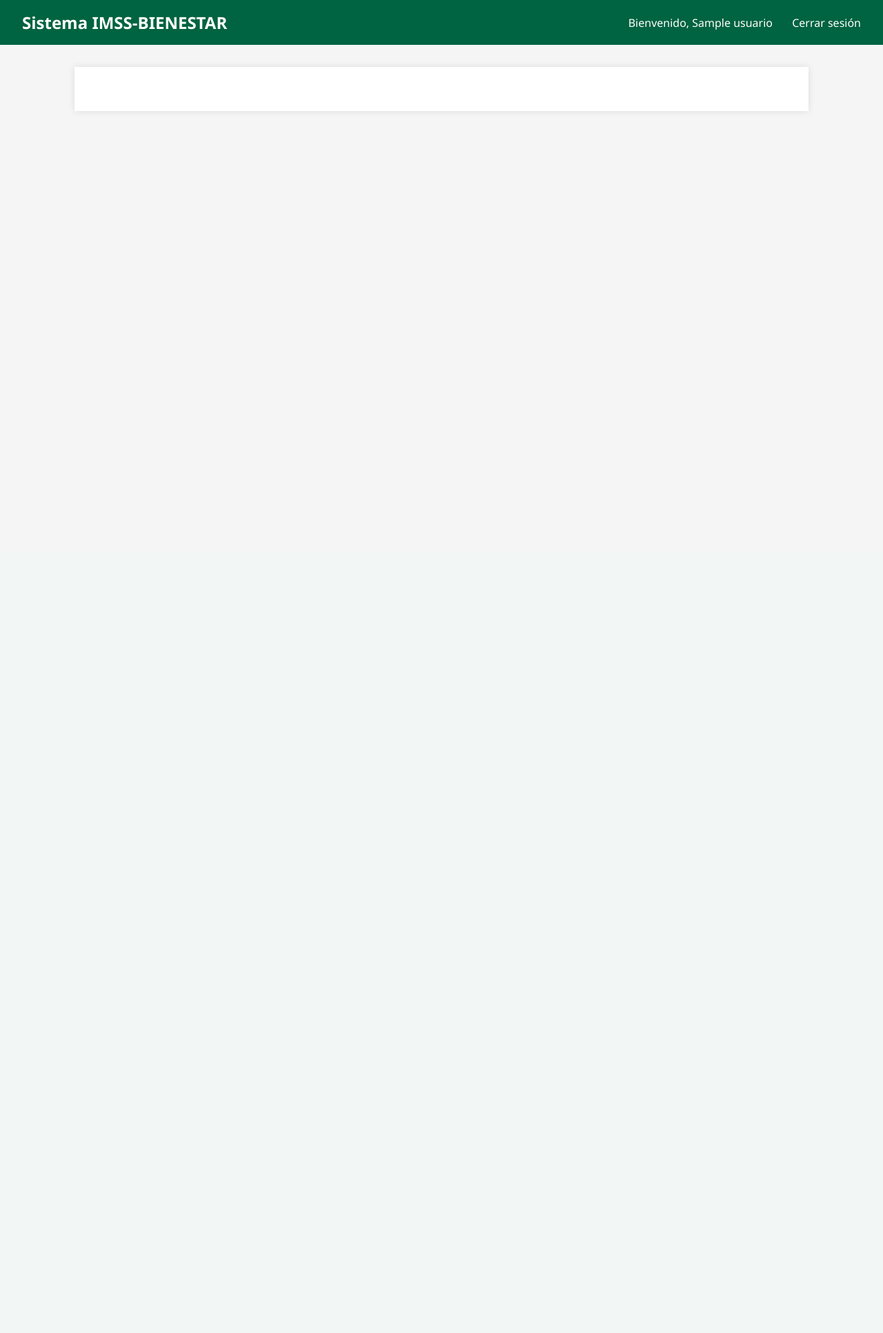
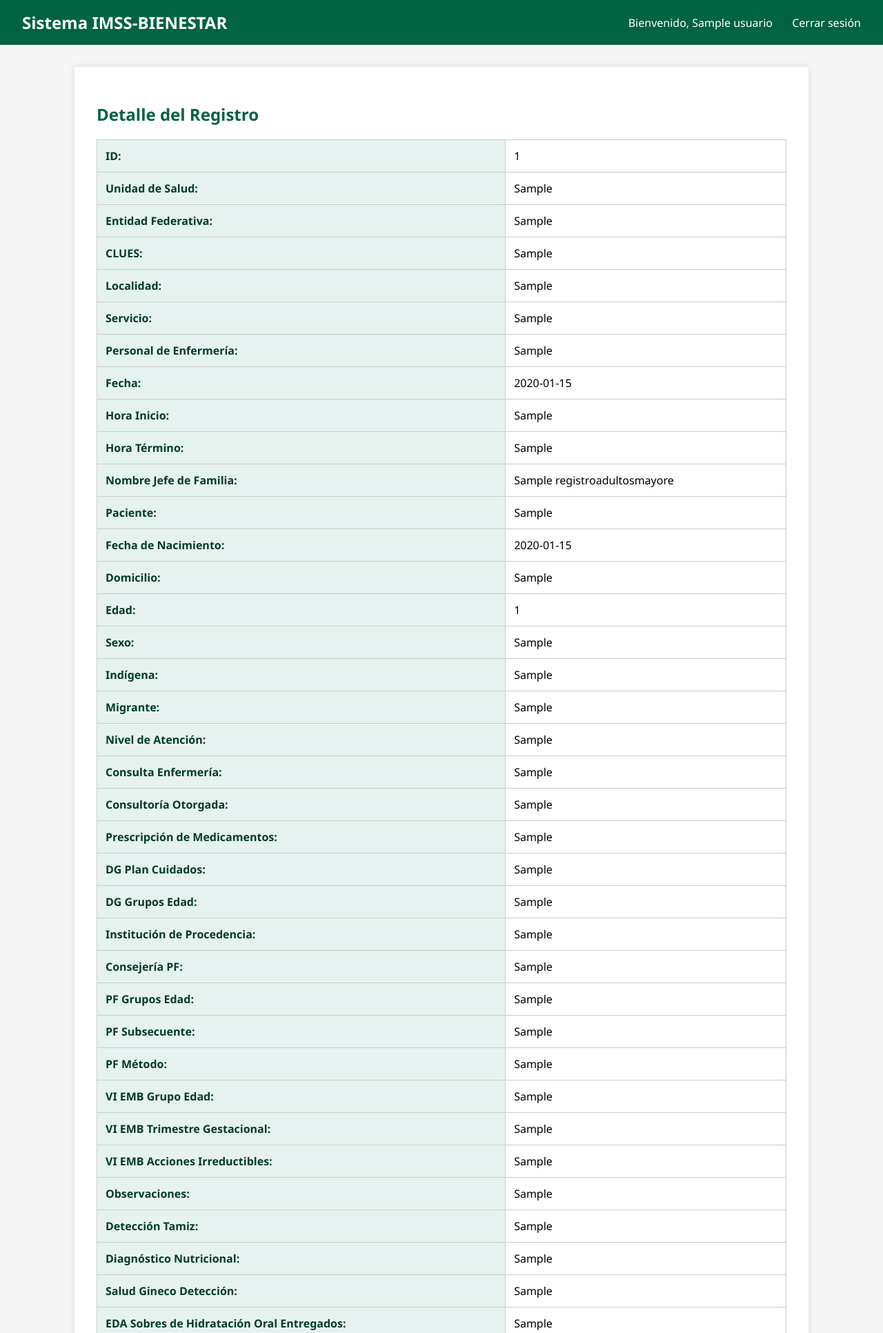
Before and after one commit to bulbosniffer/ConsultoriaEnfermeria, a Flask app: template app/templates/detalle.html in a window 1280 px wide. Shown: the top 1932 px of the page at 69% size. Before the commit the page ends 162 px from the top, so only its background shows below. Run offline with Flask 2, Linux system fonts and the light colour scheme; tables that the repository leaves empty hold one stand-in row (values such as "Sample post"); the template is opened without the code that fills it: values that come from a table or form of the project are taken from there, most other values are stand-ins (such as "Sample title", 1, 10 or a date in 2020); parts of the project's set-up code (start-up, migrations or seed data) failed here and were passed over.

Commit message:
Fix: se agrego el modulo de consulta y detalle

```diff
--- a/app/__init__.py
+++ b/app/__init__.py
@@ -16,7 +16,7 @@ def create_app():
     app.config['UPLOAD_FOLDER'] = os.path.join('static', 'uploads')
     os.makedirs(app.config['UPLOAD_FOLDER'], exist_ok=True)
 
-    from .routes import auth, admin, formulario, formatos, tutorial
+    from app.routes import auth, admin, formulario, formatos, tutorial
     app.register_blueprint(auth.bp)
     app.register_blueprint(admin.bp)
     app.register_blueprint(formulario.bp)
--- a/app/routes/formulario.py
+++ b/app/routes/formulario.py
@@ -135,7 +135,7 @@ def exportar():
         flash(f'Error al exportar: {e}', 'danger')
         return redirect(url_for('formulario.formulario'))
 
-@bp.app.route('/consultar', methods=['GET', 'POST'])
+@bp.route('/consultar', methods=['GET', 'POST'])
 def consultar():
     resultados = []
     if request.method == 'POST':
@@ -145,7 +145,7 @@ def consultar():
         ).all()
     return render_template('consulta_nombre.html', resultados=resultados)
 
-@bp.app.route('/detalle/<int:registro_id>')
+@bp.route('/detalle/<int:registro_id>')
 def detalle(registro_id):
     registro = RegistroAdultoMayor.query.get_or_404(registro_id)
     return render_template('detalle.html', registro=registro)
--- a/app/templates/consulta_nombre.html
+++ b/app/templates/consulta_nombre.html
@@ -1,13 +1,13 @@
 <!-- app/templates/consulta_nombre.html -->
 {% extends "base.html" %}
-{% block content %}
+{% block contenido %}
 <h2>Buscar por Nombre</h2>
 
 <form method="POST">
     <input type="text" name="nombre" placeholder="Ingrese nombre del paciente" class="form-control" required>
     <button type="submit" class="btn btn-primary mt-2">Buscar</button>
 </form>
-
+ <a href="{{ url_for('formulario.formulario') }}" class="btn btn-primary">Ir al Consulta Enfermería</a>
 {% if resultados %}
 <table class="table table-bordered mt-4">
     <thead>
@@ -24,7 +24,7 @@
             <td>{{ r.paciente }}</td>
             <td>{{ r.edad }}</td>
             <td>{{ r.sexo }}</td>
-            <td><a href="{{ url_for('detalle', registro_id=r.id) }}" class="btn btn-info btn-sm">Ver detalle</a></td>
+            <td><a href="{{ url_for('formulario.detalle', registro_id=r.id) }}">Ver detalle</a></td>
         </tr>
         {% endfor %}
     </tbody>
--- a/app/templates/detalle.html
+++ b/app/templates/detalle.html
@@ -1,18 +1,60 @@
-<!-- app/templates/detalle.html -->
 {% extends "base.html" %}
-{% block content %}
+{% block contenido %}
 <h2>Detalle del Registro</h2>
 
 <table class="table table-striped">
-    <tr><th>Nombre:</th><td>{{ registro.paciente }}</td></tr>
+    <tr><th>ID:</th><td>{{ registro.id }}</td></tr>
+    <tr><th>Unidad de Salud:</th><td>{{ registro.unidad_salud }}</td></tr>
+    <tr><th>Entidad Federativa:</th><td>{{ registro.entidad_federativa }}</td></tr>
+    <tr><th>CLUES:</th><td>{{ registro.clues }}</td></tr>
+    <tr><th>Localidad:</th><td>{{ registro.localidad }}</td></tr>
+    <tr><th>Servicio:</th><td>{{ registro.servicio }}</td></tr>
+    <tr><th>Personal de Enfermería:</th><td>{{ registro.personal_enfermeria }}</td></tr>
+    <tr><th>Fecha:</th><td>{{ registro.fecha }}</td></tr>
+    <tr><th>Hora Inicio:</th><td>{{ registro.hora_inicio }}</td></tr>
+    <tr><th>Hora Término:</th><td>{{ registro.hora_termino }}</td></tr>
+    <tr><th>Nombre Jefe de Familia:</th><td>{{ registro.nombre_jefe_fam }}</td></tr>
+    <tr><th>Paciente:</th><td>{{ registro.paciente }}</td></tr>
+    <tr><th>Fecha de Nacimiento:</th><td>{{ registro.fecha_nacimiento }}</td></tr>
+    <tr><th>Domicilio:</th><td>{{ registro.domicilio }}</td></tr>
     <tr><th>Edad:</th><td>{{ registro.edad }}</td></tr>
     <tr><th>Sexo:</th><td>{{ registro.sexo }}</td></tr>
-    <tr><th>Domicilio:</th><td>{{ registro.domicilio }}</td></tr>
+    <tr><th>Indígena:</th><td>{{ registro.indigena }}</td></tr>
+    <tr><th>Migrante:</th><td>{{ registro.migrante }}</td></tr>
+    <tr><th>Nivel de Atención:</th><td>{{ registro.nivel_atencion }}</td></tr>
+    <tr><th>Consulta Enfermería:</th><td>{{ registro.consulta_enfermeria }}</td></tr>
+    <tr><th>Consultoría Otorgada:</th><td>{{ registro.consultoria_otorgada }}</td></tr>
+    <tr><th>Prescripción de Medicamentos:</th><td>{{ registro.prescripcion_medicamentos }}</td></tr>
+    <tr><th>DG Plan Cuidados:</th><td>{{ registro.DG_plan_cuidados }}</td></tr>
+    <tr><th>DG Grupos Edad:</th><td>{{ registro.DG_GRUPOS_EDAD }}</td></tr>
+    <tr><th>Institución de Procedencia:</th><td>{{ registro.INSTITUCION_PROCEDENCIA }}</td></tr>
+    <tr><th>Consejería PF:</th><td>{{ registro.CONSEJERIA_PF }}</td></tr>
+    <tr><th>PF Grupos Edad:</th><td>{{ registro.PF_GRUPOS_EDAD }}</td></tr>
+    <tr><th>PF Subsecuente:</th><td>{{ registro.PF_SUBSECUENTE }}</td></tr>
+    <tr><th>PF Método:</th><td>{{ registro.PF_METODO }}</td></tr>
+    <tr><th>VI EMB Grupo Edad:</th><td>{{ registro.VI_EMB_grupo_edad }}</td></tr>
+    <tr><th>VI EMB Trimestre Gestacional:</th><td>{{ registro.VI_EMB_TRIMESTRE_GESTACIONAL }}</td></tr>
+    <tr><th>VI EMB Acciones Irreductibles:</th><td>{{ registro.VI_EMB_ACCIONES_IRREDUCTIBLES }}</td></tr>
+    <tr><th>Observaciones:</th><td>{{ registro.observaciones }}</td></tr>
+    <tr><th>Detección Tamiz:</th><td>{{ registro.DETECCION_TAMIZ }}</td></tr>
     <tr><th>Diagnóstico Nutricional:</th><td>{{ registro.diagnostico_nutricional }}</td></tr>
-    <tr><th>Consultoría Otorgada:</th><td>{{ registro.consultoria_otorgada }}</td></tr>
-    <tr><th>Observaciones:</th><td>{{ registro.OBSERVACIONES_GENERALES }}</td></tr>
-    <!-- Agrega más campos según necesites -->
+    <tr><th>Salud Gineco Detección:</th><td>{{ registro.SALUD_GINECO_DETECCION }}</td></tr>
+    <tr><th>EDA Sobres de Hidratación Oral Entregados:</th><td>{{ registro.EDA_SOBRES_DE_HIDRATACION_ORAL_ENTREGADOS }}</td></tr>
+    <tr><th>EDA Madres Capacitadas Manejo:</th><td>{{ registro.EDA_MADRES_CAPACITADAS_MANEJO }}</td></tr>
+    <tr><th>IRA Madres Capacitadas Manejo:</th><td>{{ registro.IRA_MADRES_CAPACITADAS_MANEJO }}</td></tr>
+    <tr><th>Grupo Riesgo:</th><td>{{ registro.grupo_riesgo }}</td></tr>
+    <tr><th>Detección Enfermedades Crónicas:</th><td>{{ registro.DETECCION_ENFERMEDADES_CRONICAS }}</td></tr>
+    <tr><th>Diabetes Mellitus:</th><td>{{ registro.DIABETES_MELLITUS }}</td></tr>
+    <tr><th>Dislipidemia:</th><td>{{ registro.DISLIPIDEMIA }}</td></tr>
+    <tr><th>Hipertensión:</th><td>{{ registro.hipertension }}</td></tr>
+    <tr><th>Revisión Integral Piel Miembros Inferiores:</th><td>{{ registro.REVISION_INTEGRAL_PIEL_MIEMBROS_INFERIORES }}</td></tr>
+    <tr><th>Diabéticos Informados Cuidados Pies:</th><td>{{ registro.DIABETICOS_INFORMADOS_CUIDADOS_PIES }}</td></tr>
+    <tr><th>Vacunación:</th><td>{{ registro.vacunacion }}</td></tr>
+    <tr><th>Promoción Salud:</th><td>{{ registro.PROMOCION_SALUD }}</td></tr>
+    <tr><th>Derivación:</th><td>{{ registro.DERIVACION }}</td></tr>
+    <tr><th>Actividades Asistenciales:</th><td>{{ registro.ACTIVIDADES_ASISTENCIALES }}</td></tr>
+    <tr><th>Observaciones Generales:</th><td>{{ registro.OBSERVACIONES_GENERALES }}</td></tr>
 </table>
 
-<a href="{{ url_for('consultar') }}" class="btn btn-secondary">Volver</a>
+<a href="{{ url_for('formulario.consultar') }}" class="btn btn-secondary">Volver</a>
 {% endblock %}
--- a/app/templates/formulario.html
+++ b/app/templates/formulario.html
@@ -38,7 +38,9 @@
         <p>Bienvenido al panel de usuario.</p>
     </div>
     <div class="d-flex justify-content-end gap-3 mt-1 col">
-            <a class="nav-link" href="{{ url_for('consultar.consultar') }}">Consulta por Nombre</a>
+            <a href="{{ url_for('formulario.consultar') }}" class="btn btn-primary">
+               Consulta por Nombre
+            </a>
             <a href="{{ url_for('formatos.formatos') }}" class="btn btn-primary">
                 Ir a Formatos
             </a>
```
